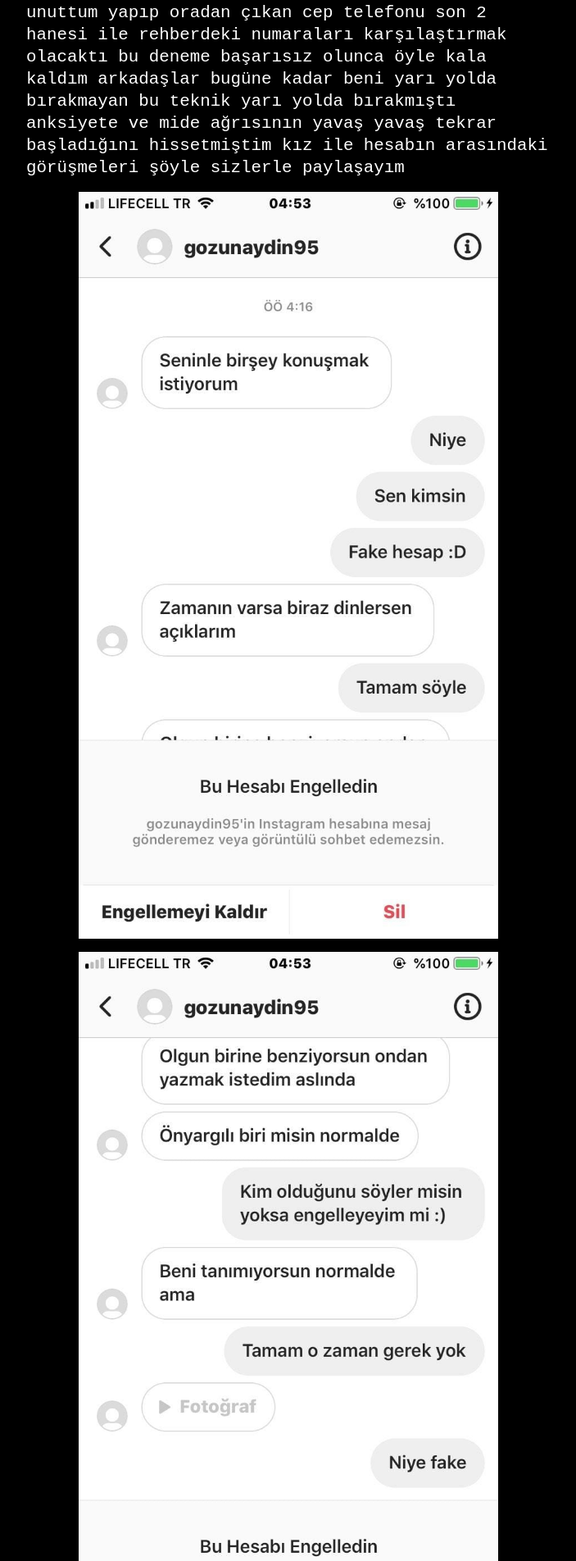
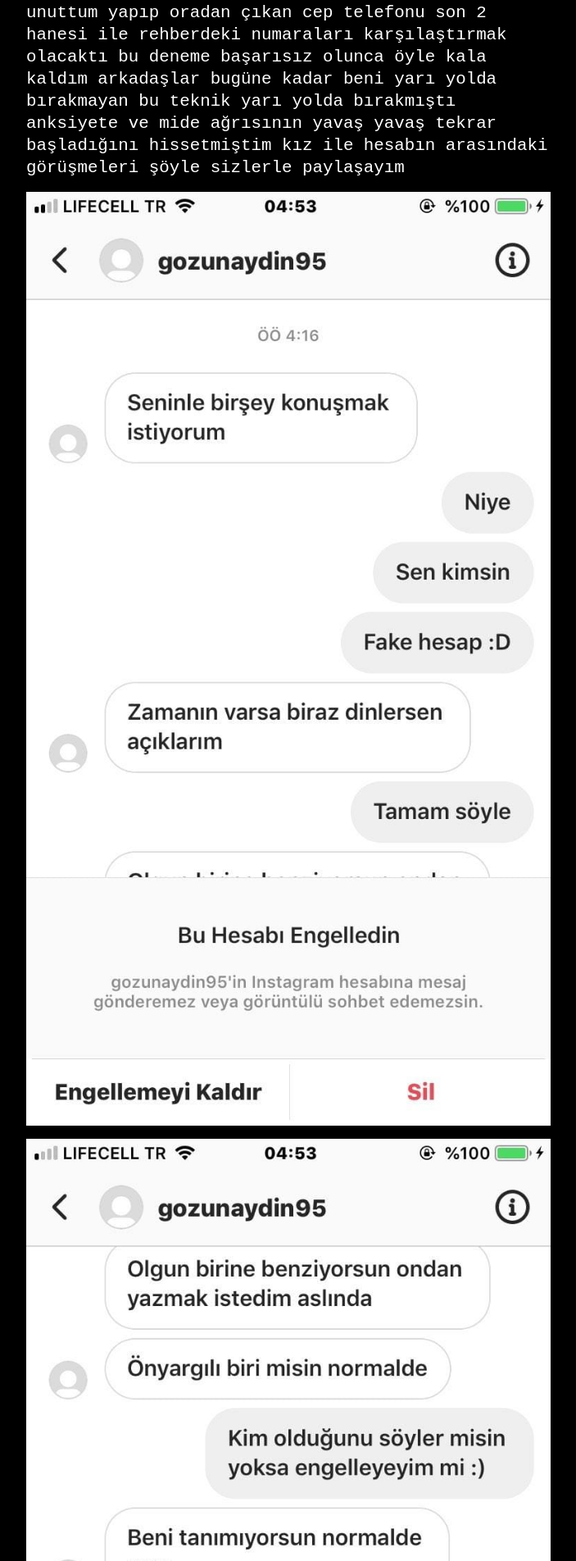
Before and after one commit to hackeddin/blog, a Jekyll site: the page built from _posts/2020-11-07-bozuyuklu-capkin.md, in a window 1280 px wide. Shown: the part 1484-3388 px from the top of the page at 82% size, without its empty margins (288-991 px from the left). Built offline with Jekyll 4.4.1, drawn with Linux system fonts in a browser that asks for light colours.

Commit message:
Update 2020-11-07-bozuyuklu-capkin.md

```diff
--- a/_posts/2020-11-07-bozuyuklu-capkin.md
+++ b/_posts/2020-11-07-bozuyuklu-capkin.md
@@ -22,29 +22,29 @@ tabii kızın kanka diye başlayan ve yardım edeceğimi belirttiğimde aşkoya
 
 belirttiğim ihtimallerdi bu durumda hesaba parolamı unuttum yapıp oradan çıkan cep telefonu son 2 hanesi ile rehberdeki numaraları karşılaştırmak olacaktı bu deneme başarısız olunca öyle kala kaldım arkadaşlar bugüne kadar beni yarı yolda bırakmayan bu teknik yarı yolda bırakmıştı anksiyete ve mide ağrısının yavaş yavaş tekrar başladığını hissetmiştim kız ile hesabın arasındaki görüşmeleri şöyle sizlerle paylaşayım
 
-<img src="https://hackeddin.com/bozuyuklu-capkin/1.jpg" alt="11" style="width:80%;" />
+<img src="https://hackeddin.com/bozuyuklu-capkin/1.jpg" alt="11"  />
 
-<img src="https://hackeddin.com/bozuyuklu-capkin/2.jpg" alt="12" style="width:80%;" />
+<img src="https://hackeddin.com/bozuyuklu-capkin/2.jpg" alt="12"  />
 
-<img src="https://hackeddin.com/bozuyuklu-capkin/3.jpg" alt="10" style="width:80%;" />
+<img src="https://hackeddin.com/bozuyuklu-capkin/3.jpg" alt="10"  />
 
-<img src="https://hackeddin.com/bozuyuklu-capkin/4.jpg" alt="9" style="width:80%;" />
+<img src="https://hackeddin.com/bozuyuklu-capkin/4.jpg" alt="9"  />
 
-<img src="https://hackeddin.com/bozuyuklu-capkin/5.jpg" alt="8" style="width:80%;" />
+<img src="https://hackeddin.com/bozuyuklu-capkin/5.jpg" alt="8"  />
 
-<img src="https://hackeddin.com/bozuyuklu-capkin/6.jpg" alt="7" style="width:80%;" />
+<img src="https://hackeddin.com/bozuyuklu-capkin/6.jpg" alt="7"  />
 
-<img src="https://hackeddin.com/bozuyuklu-capkin/7.jpg" alt="6" style="width:80%;" />
+<img src="https://hackeddin.com/bozuyuklu-capkin/7.jpg" alt="6"  />
 
-<img src="https://hackeddin.com/bozuyuklu-capkin/8.jpg" alt="5" style="width:80%;" />
+<img src="https://hackeddin.com/bozuyuklu-capkin/8.jpg" alt="5"  />
 
-<img src="https://hackeddin.com/bozuyuklu-capkin/9.jpg" alt="4" style="width:80%;" />
+<img src="https://hackeddin.com/bozuyuklu-capkin/9.jpg" alt="4"  />
 
-<img src="https://hackeddin.com/bozuyuklu-capkin/10.jpg" alt="3" style="width:80%;" />
+<img src="https://hackeddin.com/bozuyuklu-capkin/10.jpg" alt="3"  />
 
-<img src="https://hackeddin.com/bozuyuklu-capkin/11.jpg" alt="2" style="width:80%;" />
+<img src="https://hackeddin.com/bozuyuklu-capkin/11.jpg" alt="2"  />
 
-<img src="https://hackeddin.com/bozuyuklu-capkin/12.jpg" alt="1" style="width:80%;" />
+<img src="https://hackeddin.com/bozuyuklu-capkin/12.jpg" alt="1"  />
 
 bütün konuşmalar bunlardan ibaretti burada eğer kim olduğunu gerçekten merak ediyorsa kızın yapması gereken şey konuşmaya devam eedip ve yazım şeklinden , kullandığı emojilerden kim olduğunu anlamaya çalışması olacaktı. tam işten vazgeçmek üzereyken hesaba parolamı unuttum yaptığımda çıkan mailin kullanıcı adı ile aynı olabileceği ihtimalini düşündüm ve bu ihtimali bana düşündürten tek şey kızın bana "aşko" demesiydi muhtemelen
 
```
